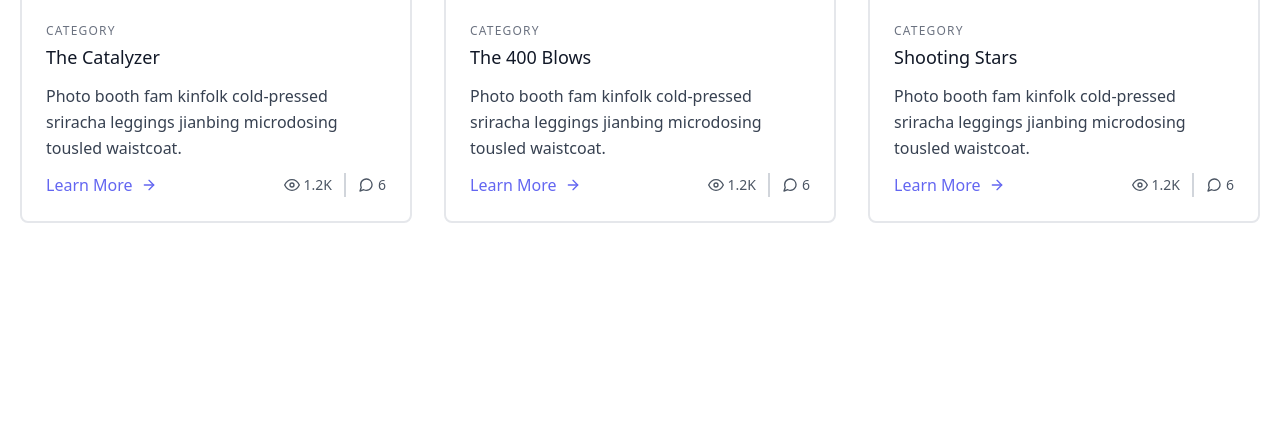
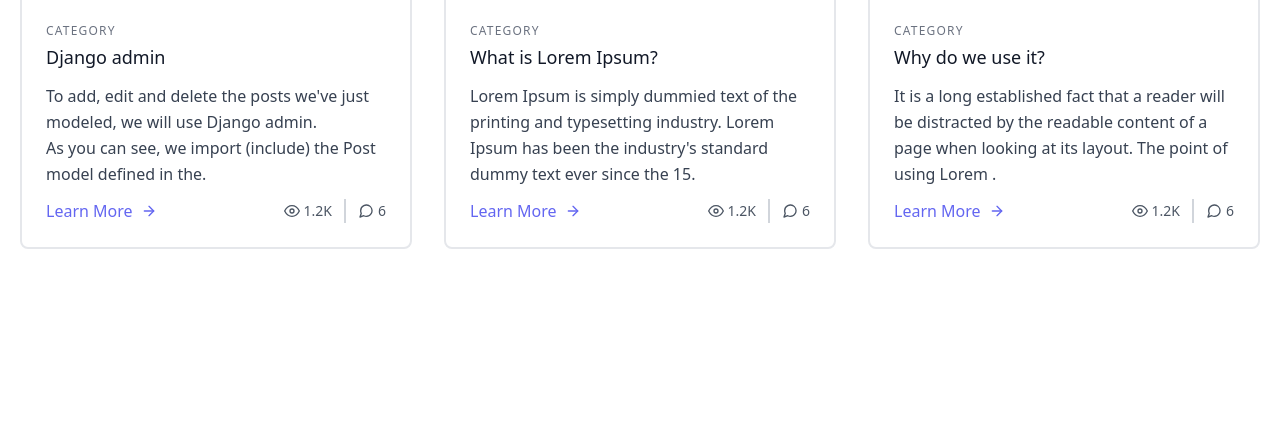
Before and after one commit to Avinash-create/my-first-blog, a Django app: page / in a window 1280 px wide. Shown: the part 371-800 px from the top of the page. Run offline with Django 3.2, Linux system fonts and the light colour scheme; data comes from the database, SQL or seed files in the repository; both versions use the stored data as it was after the commit; grey boxes labelled with a size stand in for pictures from a placeholder-image service; some libraries are stand-ins or nearby versions.

Commit message:
Enter some data from database and modified templates to display posts from database

```diff
--- a/blogcontent/templates/blogcontent/post_list.html
+++ b/blogcontent/templates/blogcontent/post_list.html
@@ -33,15 +33,16 @@
 	<section class="text-gray-700 body-font">
 		<div class="container px-5 py-24 mx-auto">
 			<div class="flex flex-wrap -m-4">
+				{% for post in posts %}
 				<div class="p-4 md:w-1/3">
 					<div class="h-full border-2 border-gray-200 rounded-lg overflow-hidden">
-          <img class="lg:h-48 md:h-36 w-full object-cover object-center" src="https://dummyimage.com/720x400" alt="blog">
+						<img class="lg:h-48 md:h-36 w-full object-cover object-center" src="https://source.unsplash.com/720x400/?python,code" alt="blog">
 						<div class="p-6">
 							<h2 class="tracking-widest text-xs title-font font-medium text-gray-500 mb-1">CATEGORY</h2>
-            <h1 class="title-font text-lg font-medium text-gray-900 mb-3">The Catalyzer</h1>
-            <p class="leading-relaxed mb-3">Photo booth fam kinfolk cold-pressed sriracha leggings jianbing microdosing tousled waistcoat.</p>
+							<h1 class="title-font text-lg font-medium text-gray-900 mb-3">{{post.title}}</h1>
+							<p class="leading-relaxed mb-3">{{post.content|safe|slice:":150"}}.</p>
 							<div class="flex items-center flex-wrap ">
-              <a class="text-indigo-500 inline-flex items-center md:mb-2 lg:mb-0">Learn More
+								<a class="text-indigo-500 inline-flex items-center md:mb-2 lg:mb-0" href="#">Learn More
 									<svg class="w-4 h-4 ml-2" viewBox="0 0 24 24" stroke="currentColor" stroke-width="2" fill="none" stroke-linecap="round" stroke-linejoin="round">
 										<path d="M5 12h14"></path>
 										<path d="M12 5l7 7-7 7"></path>
@@ -62,64 +63,8 @@
 						</div>
 					</div>
 				</div>
-      <div class="p-4 md:w-1/3">
-        <div class="h-full border-2 border-gray-200 rounded-lg overflow-hidden">
-          <img class="lg:h-48 md:h-36 w-full object-cover object-center" src="https://dummyimage.com/721x401" alt="blog">
-          <div class="p-6">
-            <h2 class="tracking-widest text-xs title-font font-medium text-gray-500 mb-1">CATEGORY</h2>
-            <h1 class="title-font text-lg font-medium text-gray-900 mb-3">The 400 Blows</h1>
-            <p class="leading-relaxed mb-3">Photo booth fam kinfolk cold-pressed sriracha leggings jianbing microdosing tousled waistcoat.</p>
-            <div class="flex items-center flex-wrap">
-              <a class="text-indigo-500 inline-flex items-center md:mb-2 lg:mb-0">Learn More
-                <svg class="w-4 h-4 ml-2" viewBox="0 0 24 24" stroke="currentColor" stroke-width="2" fill="none" stroke-linecap="round" stroke-linejoin="round">
-                  <path d="M5 12h14"></path>
-                  <path d="M12 5l7 7-7 7"></path>
-                </svg>
-              </a>
-              <span class="text-gray-600 mr-3 inline-flex items-center lg:ml-auto md:ml-0 ml-auto leading-none text-sm pr-3 py-1 border-r-2 border-gray-300">
-                <svg class="w-4 h-4 mr-1" stroke="currentColor" stroke-width="2" fill="none" stroke-linecap="round" stroke-linejoin="round" viewBox="0 0 24 24">
-                  <path d="M1 12s4-8 11-8 11 8 11 8-4 8-11 8-11-8-11-8z"></path>
-                  <circle cx="12" cy="12" r="3"></circle>
-                </svg>1.2K
-              </span>
-              <span class="text-gray-600 inline-flex items-center leading-none text-sm">
-                <svg class="w-4 h-4 mr-1" stroke="currentColor" stroke-width="2" fill="none" stroke-linecap="round" stroke-linejoin="round" viewBox="0 0 24 24">
-                  <path d="M21 11.5a8.38 8.38 0 01-.9 3.8 8.5 8.5 0 01-7.6 4.7 8.38 8.38 0 01-3.8-.9L3 21l1.9-5.7a8.38 8.38 0 01-.9-3.8 8.5 8.5 0 014.7-7.6 8.38 8.38 0 013.8-.9h.5a8.48 8.48 0 018 8v.5z"></path>
-                </svg>6
-              </span>
-            </div>
-          </div>
-        </div>
-      </div>
-      <div class="p-4 md:w-1/3">
-        <div class="h-full border-2 border-gray-200 rounded-lg overflow-hidden">
-          <img class="lg:h-48 md:h-36 w-full object-cover object-center" src="https://dummyimage.com/722x402" alt="blog">
-          <div class="p-6">
-            <h2 class="tracking-widest text-xs title-font font-medium text-gray-500 mb-1">CATEGORY</h2>
-            <h1 class="title-font text-lg font-medium text-gray-900 mb-3">Shooting Stars</h1>
-            <p class="leading-relaxed mb-3">Photo booth fam kinfolk cold-pressed sriracha leggings jianbing microdosing tousled waistcoat.</p>
-            <div class="flex items-center flex-wrap ">
-              <a class="text-indigo-500 inline-flex items-center md:mb-2 lg:mb-0">Learn More
-                <svg class="w-4 h-4 ml-2" viewBox="0 0 24 24" stroke="currentColor" stroke-width="2" fill="none" stroke-linecap="round" stroke-linejoin="round">
-                  <path d="M5 12h14"></path>
-                  <path d="M12 5l7 7-7 7"></path>
-                </svg>
-              </a>
-              <span class="text-gray-600 mr-3 inline-flex items-center lg:ml-auto md:ml-0 ml-auto leading-none text-sm pr-3 py-1 border-r-2 border-gray-300">
-                <svg class="w-4 h-4 mr-1" stroke="currentColor" stroke-width="2" fill="none" stroke-linecap="round" stroke-linejoin="round" viewBox="0 0 24 24">
-                  <path d="M1 12s4-8 11-8 11 8 11 8-4 8-11 8-11-8-11-8z"></path>
-                  <circle cx="12" cy="12" r="3"></circle>
-                </svg>1.2K
-              </span>
-              <span class="text-gray-600 inline-flex items-center leading-none text-sm">
-                <svg class="w-4 h-4 mr-1" stroke="currentColor" stroke-width="2" fill="none" stroke-linecap="round" stroke-linejoin="round" viewBox="0 0 24 24">
-                  <path d="M21 11.5a8.38 8.38 0 01-.9 3.8 8.5 8.5 0 01-7.6 4.7 8.38 8.38 0 01-3.8-.9L3 21l1.9-5.7a8.38 8.38 0 01-.9-3.8 8.5 8.5 0 014.7-7.6 8.38 8.38 0 013.8-.9h.5a8.48 8.48 0 018 8v.5z"></path>
-                </svg>6
-              </span>
-            </div>
-          </div>
-        </div>
-      </div>
+				{% endfor %}
+
 			</div>
 		</div>
 	</section>
--- a/blogcontent/views.py
+++ b/blogcontent/views.py
@@ -1,6 +1,9 @@
 from django.shortcuts import render
+from django.utils import timezone
+from .models import Post
 
 # Create your views here
 
 def post_list(request):
-	return render(request, 'blogcontent/post_list.html')
+	posts = Post.objects.all()
+	return render(request, 'blogcontent/post_list.html', {'posts':posts})
```
Also changed, not shown: db.sqlite3. Lines whose indentation alone changed are shown as unchanged.
